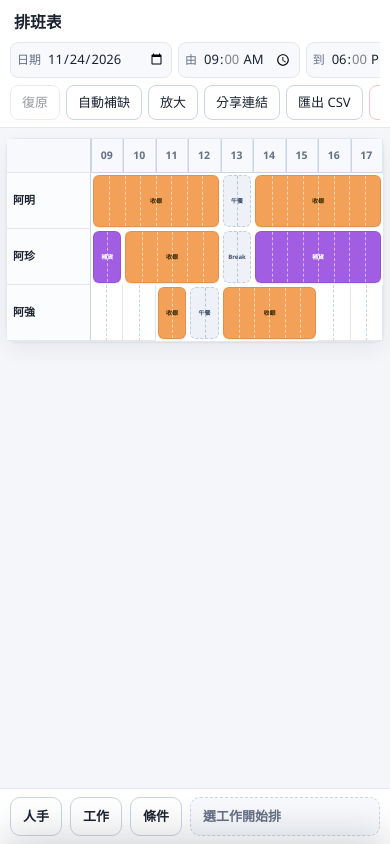
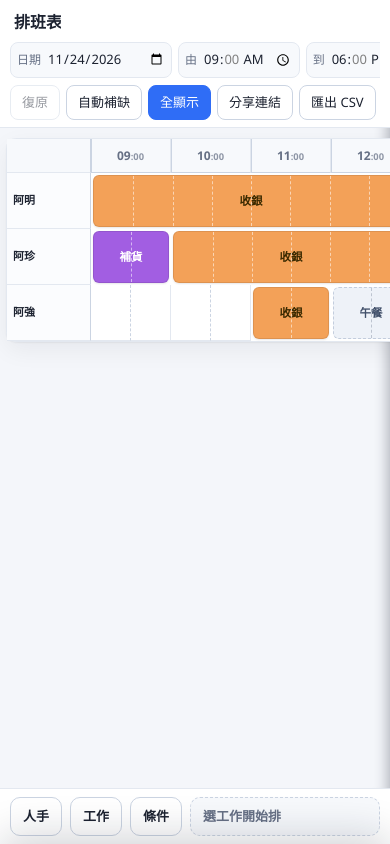
Before and after one commit to fyam1997/scheduler, a website: page public/index.html in a window 390 px wide. Drawn offline with Linux system fonts and the light colour scheme; no server answers.

Commit message:
grid: default to zoomed mode
QA wants the grid enlarged on load, with a click to fit everything. Flip the zoomed default, sync the toggle button text/active state from JS on boot instead of only in markup, and give phones a 40px half-hour column in zoomed mode so hour labels and blocks stay readable while the board scrolls sideways. README updated to match.

```diff
--- a/public/app.js
+++ b/public/app.js
@@ -22,7 +22,7 @@ let saveTimer = null;
 let dragging = null;
 let moving = null; // touch move mode: { personId, slots[] }
 let selectedTaskId = null;
-let zoomed = false; // false = fit all hours on screen; true = enlarged with horizontal scroll
+let zoomed = true; // true = enlarged with horizontal scroll (default); false = fit all hours on screen
 let warnings = [];
 let warnCells = new Map();
 let warnPeople = new Map();
@@ -2253,11 +2253,17 @@ function showShareError() {
 }
 
 /* ---------------- zoom toggle ---------------- */
+// Keep the button text and active state in sync with the current zoom mode
+function syncZoomButton() {
+  const btn = $('fitBtn');
+  if (!btn) return;
+  btn.textContent = zoomed ? '全顯示' : '放大';
+  btn.classList.toggle('on', zoomed);
+}
+
 function toggleZoom() {
   zoomed = !zoomed;
-  const btn = $('fitBtn');
-  btn.textContent = zoomed ? '全顯示' : '放大';
-  btn.classList.toggle('on', zoomed);
+  syncZoomButton();
   renderGrid();
   requestAnimationFrame(refreshScrollShadows);
 }
@@ -2396,6 +2402,7 @@ function bind() {
   bindMobile();
   bindGridInteraction();
   syncRuleFields();
+  syncZoomButton(); // start in enlarged mode, matching the zoomed default
 
   if (shared && shared.error) {
     showShareError();
--- a/public/index.html
+++ b/public/index.html
@@ -24,7 +24,7 @@
   <div class="actions">
     <button id="undoBtn" class="btn" title="復原 (Ctrl+Z)">復原</button>
     <button id="autofillBtn" class="btn">自動補缺</button>
-    <button id="fitBtn" class="btn" title="切換：全部時間擠在畫面內 / 放大可左右滾動">放大</button>
+    <button id="fitBtn" class="btn on" title="切換：全部時間擠在畫面內 / 放大可左右滾動">全顯示</button>
     <button id="shareBtn" class="btn">分享連結</button>
     <button id="csvBtn" class="btn">匯出 CSV</button>
     <button id="clearBtn" class="btn btn-danger">清空格子</button>
--- a/public/styles.css
+++ b/public/styles.css
@@ -879,9 +879,12 @@ body.selecting .sl { cursor: crosshair; }
   .person-row, .task-row { padding: 9px 8px; }
   .rule-row { padding: 9px 8px; }
 
-  /* Grid: no horizontal scrolling; columns shrink to fit */
+  /* Grid: fit-all mode shrinks columns; enlarged mode (the default) scrolls horizontally */
   :root { --name-w: 84px; --row-h: 52px; }
   .board { padding: 10px 6px 12px; }
+  /* Enlarged columns on a phone: 40px per half hour keeps "HH:MM" readable
+     while still showing about 3.5 hours of the shift at once */
+  .grid.zoomed { grid-template-columns: var(--name-w) repeat(var(--half-cols), 40px); }
   .grid { border-radius: 10px; }
   .person-name { padding: 5px 6px; font-size: 11px; gap: 4px; }
   .person-name .dot { display: none; }
```
Also changed, not shown: README.md.
